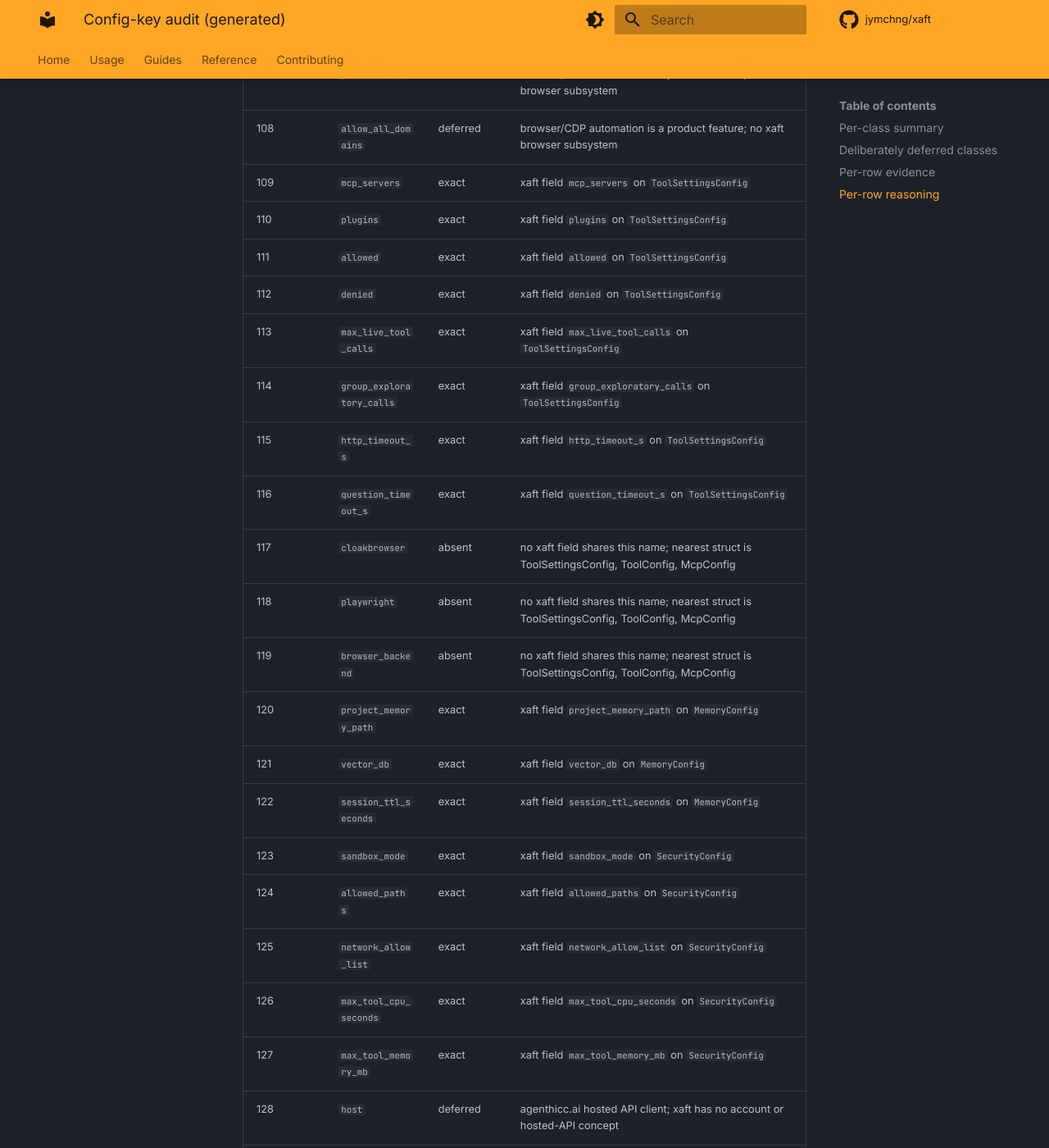
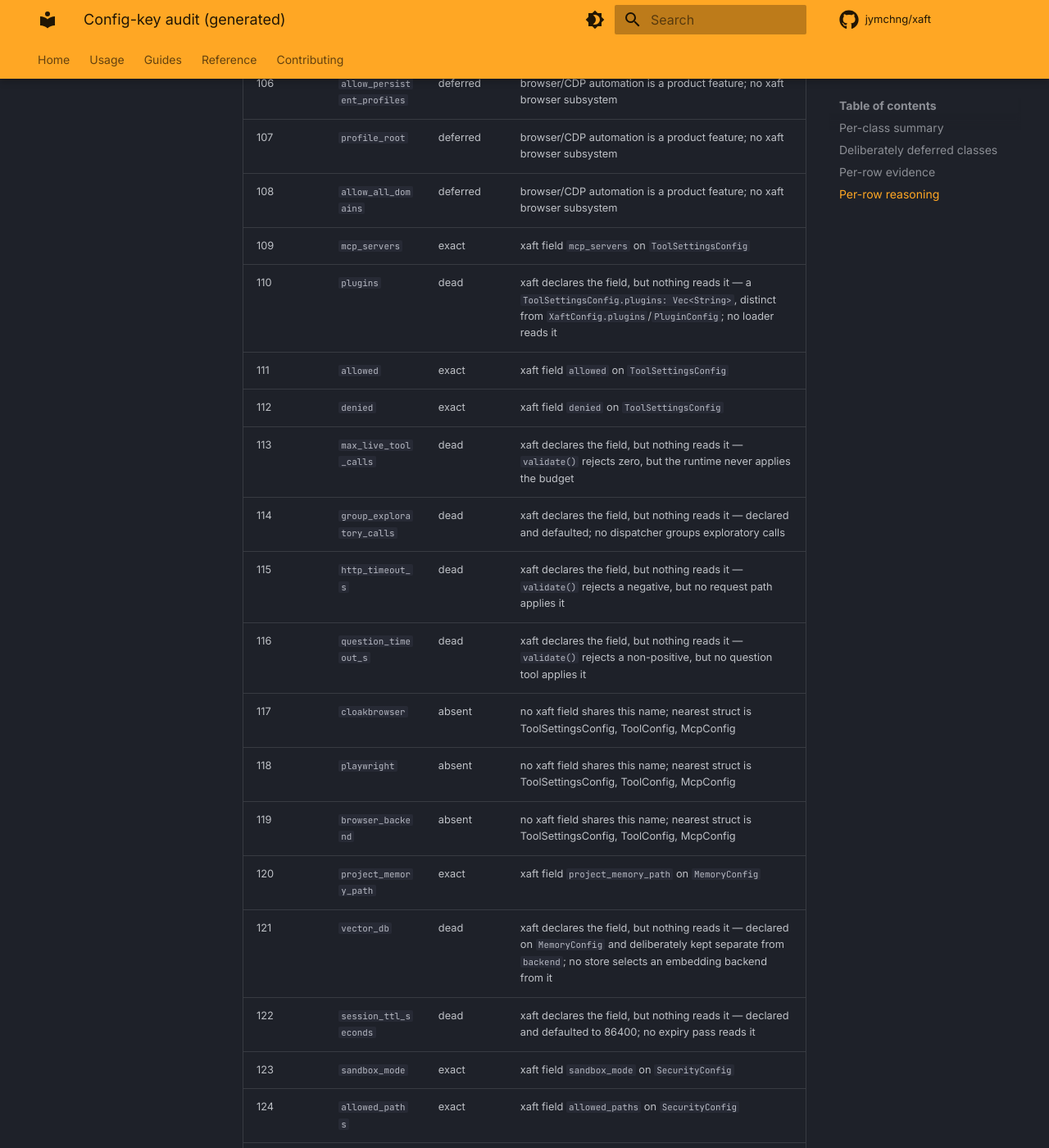
Before and after one commit to jymchng/xaft, an MkDocs documentation site: the page built from docs/config-key-audit.md, in a window 1280 px wide and 1400 px high, scrolled down 26121 px. Shown: the whole window at 82% size. Built offline with MkDocs 1.6.1 and Material for MkDocs 9.7.7, drawn with Linux system fonts in a browser that asks for light colours; comment, search, counter and statistics services are not loaded; some of the changed text lies outside the part shown.

Commit message:
fix(audit): classify the thirteen new config fields as dead, not exact
Commit e9939e3 added a wire field for thirteen agenthicc keys but left
`python3 scripts/config-key-audit.py --check` RED: it reported

  13 row(s) whose recorded status disagrees with the diff:
    row   48 authoring_max_generation_attempts  matrix=❌ diff=✅ (exact)
    ... (13 in total)

The audit scored all thirteen `exact`, which maps to ✅, against matrix
rows that are correctly ❌. That is not a matrix bug and not a test to
relax: `DEAD_FIELDS` is the script's own hand-verified list for exactly
this case — "a field that exists but that no code outside
crates/xaft-config reads", scored ❌ precisely so that a name match
alone cannot buy a ✅. e9939e3 added the fields without registering them.

Verified each of the thirteen is genuinely unread before classifying it,
by grepping the field PATH (`execution.profile`, `tools.plugins`,
`tui.verbose`, `tui.confirm_exits`, `memory.vector_db`, ...) across
crates/ and src/: every one returns zero hits outside
crates/xaft-config. The bare-word greps look alarming for `profile`
(51 hits) and `plugins` (29), but those are `config profiles` CLI names
and the unrelated `XaftConfig.plugins`/`PluginConfig` field; the new
`ToolSettingsConfig.plugins: Vec<String>` has no reader. Worth stating
because a bare-grep check would have reached the opposite conclusion.

`validate()` reads four of the thirteen (execution.profile, the two tool
timeouts, the live-call budget) and rejects bad values, which is real
behaviour and is not nothing — but reading a value to reject it is still
not consuming it, and the audit's verdict is about reachability, not
about whether the crate can spell the field.

Goal 51b81db0 owns wiring these to consumers. When it lands, delete
these DEAD_FIELDS entries and flip the rows; the comment says so.

`parity-row-reachability.py --check` exits 1 with 51 unreachable ✅
rows, measured identically at e9939e3^ — pre-existing, untouched here.

No parity row status changes. parity-matrix-stats.py, config-key-audit.py
and cli-row-ownership.py all --check exit 0; cargo test -p xaft-config
313 passed / 0 failed.

```diff
--- a/docs/config-key-audit.md
+++ b/docs/config-key-audit.md
@@ -160,8 +160,8 @@ reasons-without-outcomes nor drift to a fabricated verdict.
 | 45 | `max_parallel_tasks` | `ExecutionSettings` | exact | `ExecutionConfig` |
 | 46 | `agent_pool_size` | `ExecutionSettings` | exact | `ExecutionConfig` |
 | 47 | `max_agent_turns` | `ExecutionSettings` | exact | `ExecutionConfig` |
-| 48 | `authoring_max_generation_attempts` | `ExecutionSettings` | exact | `ExecutionConfig` |
-| 49 | `authoring_max_phase_turns` | `ExecutionSettings` | exact | `ExecutionConfig` |
+| 48 | `authoring_max_generation_attempts` | `ExecutionSettings` | dead | `ExecutionConfig` |
+| 49 | `authoring_max_phase_turns` | `ExecutionSettings` | dead | `ExecutionConfig` |
 | 50 | `max_output_tokens` | `ExecutionSettings` | exact | `ExecutionConfig` |
 | 51 | `turn_timeout_s` | `ExecutionSettings` | exact | `ExecutionConfig` |
 | 52 | `auto_compact` | `ExecutionSettings` | exact | `ExecutionConfig` |
@@ -172,7 +172,7 @@ reasons-without-outcomes nor drift to a fabricated verdict.
 | 57 | `transport_retry_base_delay_s` | `ExecutionSettings` | exact | `ExecutionConfig` |
 | 58 | `transport_retry_max_total_s` | `ExecutionSettings` | exact | `ExecutionConfig` |
 | 59 | `llm_sdk_max_retries` | `ExecutionSettings` | exact | `ExecutionConfig` |
-| 60 | `profile` | `ExecutionSettings` | exact | `ExecutionConfig` |
+| 60 | `profile` | `ExecutionSettings` | dead | `ExecutionConfig` |
 | 61 | `provider` | `ExecutionSettings` | exact | `AgentPreset` |
 | 62 | `model` | `ExecutionSettings` | exact | `AgentPreset,ProviderConfig` |
 | 63 | `api_key` | `ExecutionSettings` | exact | `ProviderConfig` |
@@ -186,7 +186,7 @@ reasons-without-outcomes nor drift to a fabricated verdict.
 | 71 | `temperature` | `ExecutionSettings` | exact | `AgentPreset,ProviderConfig` |
 | 72 | `top_p` | `ExecutionSettings` | exact | `AgentPreset,ProviderConfig` |
 | 73 | `max_completion_tokens` | `ExecutionSettings` | exact | `ProviderConfig` |
-| 74 | `provider_capabilities` | `ExecutionSettings` | exact | `ExecutionConfig` |
+| 74 | `provider_capabilities` | `ExecutionSettings` | dead | `ExecutionConfig` |
 | 75 | `_resolved_profile` | `ExecutionSettings` | absent | — |
 | 76 | `session_header` | `ExecutionSettings` | exact | `ProviderConfig` |
 | 77 | `irrecoverable_error_max_retries` | `ExecutionSettings` | exact | `ExecutionConfig` |
@@ -222,19 +222,19 @@ reasons-without-outcomes nor drift to a fabricated verdict.
 | 107 | `profile_root` | `PlaywrightSettings` | deferred | — |
 | 108 | `allow_all_domains` | `PlaywrightSettings` | deferred | — |
 | 109 | `mcp_servers` | `ToolSettings` | exact | `ToolSettingsConfig` |
-| 110 | `plugins` | `ToolSettings` | exact | `ToolSettingsConfig` |
+| 110 | `plugins` | `ToolSettings` | dead | `ToolSettingsConfig` |
 | 111 | `allowed` | `ToolSettings` | exact | `ToolSettingsConfig` |
 | 112 | `denied` | `ToolSettings` | exact | `ToolSettingsConfig` |
-| 113 | `max_live_tool_calls` | `ToolSettings` | exact | `ToolSettingsConfig` |
-| 114 | `group_exploratory_calls` | `ToolSettings` | exact | `ToolSettingsConfig` |
-| 115 | `http_timeout_s` | `ToolSettings` | exact | `ToolSettingsConfig` |
-| 116 | `question_timeout_s` | `ToolSettings` | exact | `ToolSettingsConfig` |
+| 113 | `max_live_tool_calls` | `ToolSettings` | dead | `ToolSettingsConfig` |
+| 114 | `group_exploratory_calls` | `ToolSettings` | dead | `ToolSettingsConfig` |
+| 115 | `http_timeout_s` | `ToolSettings` | dead | `ToolSettingsConfig` |
+| 116 | `question_timeout_s` | `ToolSettings` | dead | `ToolSettingsConfig` |
 | 117 | `cloakbrowser` | `ToolSettings` | absent | — |
 | 118 | `playwright` | `ToolSettings` | absent | — |
 | 119 | `browser_backend` | `ToolSettings` | absent | — |
 | 120 | `project_memory_path` | `MemorySettings` | exact | `MemoryConfig` |
-| 121 | `vector_db` | `MemorySettings` | exact | `MemoryConfig` |
-| 122 | `session_ttl_seconds` | `MemorySettings` | exact | `MemoryConfig` |
+| 121 | `vector_db` | `MemorySettings` | dead | `MemoryConfig` |
+| 122 | `session_ttl_seconds` | `MemorySettings` | dead | `MemoryConfig` |
 | 123 | `sandbox_mode` | `SecuritySettings` | exact | `SecurityConfig` |
 | 124 | `allowed_paths` | `SecuritySettings` | exact | `SecurityConfig` |
 | 125 | `network_allow_list` | `SecuritySettings` | exact | `SecurityConfig` |
@@ -252,8 +252,8 @@ reasons-without-outcomes nor drift to a fabricated verdict.
 | 137 | `trust_file` | `PluginSettings` | exact | `PluginConfig` |
 | 138 | `audit_file` | `PluginSettings` | exact | `PluginConfig` |
 | 139 | `strict_cli_shadow` | `PluginSettings` | exact | `PluginConfig` |
-| 140 | `verbose` | `BehaviourSettings` | exact | `TuiConfig` |
-| 141 | `confirm_exits` | `BehaviourSettings` | exact | `TuiConfig` |
+| 140 | `verbose` | `BehaviourSettings` | dead | `TuiConfig` |
+| 141 | `confirm_exits` | `BehaviourSettings` | dead | `TuiConfig` |
 | 142 | `resume_transcript_turns` | `BehaviourSettings` | exact | `TuiConfig` |
 | 143 | `enabled` | `LoopSettings` | deferred | `CompactionConfig,FileEditToolConfig,FileReadToolConfig,GrepToolConfig,McpClientConfig,McpServerConfig,MemoryConfig,ShellToolConfig,ToolConfig` |
 | 144 | `default_interval_s` | `LoopSettings` | deferred | — |
@@ -350,8 +350,8 @@ reasons-without-outcomes nor drift to a fabricated verdict.
 | 45 | `max_parallel_tasks` | exact | xaft field `max_parallel_tasks` on `ExecutionConfig` |
 | 46 | `agent_pool_size` | exact | xaft field `agent_pool_size` on `ExecutionConfig` |
 | 47 | `max_agent_turns` | exact | xaft field `max_agent_turns` on `ExecutionConfig` |
-| 48 | `authoring_max_generation_attempts` | exact | xaft field `authoring_max_generation_attempts` on `ExecutionConfig` |
-| 49 | `authoring_max_phase_turns` | exact | xaft field `authoring_max_phase_turns` on `ExecutionConfig` |
+| 48 | `authoring_max_generation_attempts` | dead | xaft declares the field, but nothing reads it — declared on `ExecutionConfig` and defaulted, but no authoring code reads it |
+| 49 | `authoring_max_phase_turns` | dead | xaft declares the field, but nothing reads it — declared on `ExecutionConfig` and defaulted, but no authoring code reads it |
 | 50 | `max_output_tokens` | exact | xaft field `max_output_tokens` on `ExecutionConfig` |
 | 51 | `turn_timeout_s` | exact | xaft field `turn_timeout_s` on `ExecutionConfig` |
 | 52 | `auto_compact` | exact | xaft field `auto_compact` on `ExecutionConfig` |
@@ -362,7 +362,7 @@ reasons-without-outcomes nor drift to a fabricated verdict.
 | 57 | `transport_retry_base_delay_s` | exact | xaft field `transport_retry_base_delay_s` on `ExecutionConfig` |
 | 58 | `transport_retry_max_total_s` | exact | xaft field `transport_retry_max_total_s` on `ExecutionConfig` |
 | 59 | `llm_sdk_max_retries` | exact | xaft field `llm_sdk_max_retries` on `ExecutionConfig` |
-| 60 | `profile` | exact | xaft field `profile` on `ExecutionConfig` |
+| 60 | `profile` | dead | xaft declares the field, but nothing reads it — `validate()` checks it names a real provider, but nothing acts on it; the provider is still chosen by the agent preset |
 | 61 | `provider` | exact | xaft field `provider` on `AgentPreset` |
 | 62 | `model` | exact | xaft field `model` on `AgentPreset, ProviderConfig` |
 | 63 | `api_key` | exact | xaft field `api_key` on `ProviderConfig` |
@@ -376,7 +376,7 @@ reasons-without-outcomes nor drift to a fabricated verdict.
 | 71 | `temperature` | exact | xaft field `temperature` on `AgentPreset, ProviderConfig` |
 | 72 | `top_p` | exact | xaft field `top_p` on `AgentPreset, ProviderConfig` |
 | 73 | `max_completion_tokens` | exact | xaft field `max_completion_tokens` on `ProviderConfig` |
-| 74 | `provider_capabilities` | exact | xaft field `provider_capabilities` on `ExecutionConfig` |
+| 74 | `provider_capabilities` | dead | xaft declares the field, but nothing reads it — declared on `ExecutionConfig` and round-tripped, but no provider client consults it |
 | 75 | `_resolved_profile` | absent | no xaft field shares this name; nearest struct is ExecutionConfig, ProviderConfig, CoreConfig, AgentPreset |
 | 76 | `session_header` | exact | xaft field `session_header` on `ProviderConfig` |
 | 77 | `irrecoverable_error_max_retries` | exact | xaft field `irrecoverable_error_max_retries` on `ExecutionConfig` |
@@ -412,19 +412,19 @@ reasons-without-outcomes nor drift to a fabricated verdict.
 | 107 | `profile_root` | deferred | browser/CDP automation is a product feature; no xaft browser subsystem |
 | 108 | `allow_all_domains` | deferred | browser/CDP automation is a product feature; no xaft browser subsystem |
 | 109 | `mcp_servers` | exact | xaft field `mcp_servers` on `ToolSettingsConfig` |
-| 110 | `plugins` | exact | xaft field `plugins` on `ToolSettingsConfig` |
+| 110 | `plugins` | dead | xaft declares the field, but nothing reads it — a `ToolSettingsConfig.plugins: Vec<String>`, distinct from `XaftConfig.plugins`/`PluginConfig`; no loader reads it |
 | 111 | `allowed` | exact | xaft field `allowed` on `ToolSettingsConfig` |
 | 112 | `denied` | exact | xaft field `denied` on `ToolSettingsConfig` |
-| 113 | `max_live_tool_calls` | exact | xaft field `max_live_tool_calls` on `ToolSettingsConfig` |
-| 114 | `group_exploratory_calls` | exact | xaft field `group_exploratory_calls` on `ToolSettingsConfig` |
-| 115 | `http_timeout_s` | exact | xaft field `http_timeout_s` on `ToolSettingsConfig` |
-| 116 | `question_timeout_s` | exact | xaft field `question_timeout_s` on `ToolSettingsConfig` |
+| 113 | `max_live_tool_calls` | dead | xaft declares the field, but nothing reads it — `validate()` rejects zero, but the runtime never applies the budget |
+| 114 | `group_exploratory_calls` | dead | xaft declares the field, but nothing reads it — declared and defaulted; no dispatcher groups exploratory calls |
+| 115 | `http_timeout_s` | dead | xaft declares the field, but nothing reads it — `validate()` rejects a negative, but no request path applies it |
+| 116 | `question_timeout_s` | dead | xaft declares the field, but nothing reads it — `validate()` rejects a non-positive, but no question tool applies it |
 | 117 | `cloakbrowser` | absent | no xaft field shares this name; nearest struct is ToolSettingsConfig, ToolConfig, McpConfig |
 | 118 | `playwright` | absent | no xaft field shares this name; nearest struct is ToolSettingsConfig, ToolConfig, McpConfig |
 | 119 | `browser_backend` | absent | no xaft field shares this name; nearest struct is ToolSettingsConfig, ToolConfig, McpConfig |
 | 120 | `project_memory_path` | exact | xaft field `project_memory_path` on `MemoryConfig` |
-| 121 | `vector_db` | exact | xaft field `vector_db` on `MemoryConfig` |
-| 122 | `session_ttl_seconds` | exact | xaft field `session_ttl_seconds` on `MemoryConfig` |
+| 121 | `vector_db` | dead | xaft declares the field, but nothing reads it — declared on `MemoryConfig` and deliberately kept separate from `backend`; no store selects an embedding backend from it |
+| 122 | `session_ttl_seconds` | dead | xaft declares the field, but nothing reads it — declared and defaulted to 86400; no expiry pass reads it |
 | 123 | `sandbox_mode` | exact | xaft field `sandbox_mode` on `SecurityConfig` |
 | 124 | `allowed_paths` | exact | xaft field `allowed_paths` on `SecurityConfig` |
 | 125 | `network_allow_list` | exact | xaft field `network_allow_list` on `SecurityConfig` |
@@ -442,8 +442,8 @@ reasons-without-outcomes nor drift to a fabricated verdict.
 | 137 | `trust_file` | exact | xaft field `trust_file` on `PluginConfig` |
 | 138 | `audit_file` | exact | xaft field `audit_file` on `PluginConfig` |
 | 139 | `strict_cli_shadow` | exact | xaft field `strict_cli_shadow` on `PluginConfig` |
-| 140 | `verbose` | exact | xaft field `verbose` on `TuiConfig` |
-| 141 | `confirm_exits` | exact | xaft field `confirm_exits` on `TuiConfig` |
+| 140 | `verbose` | dead | xaft declares the field, but nothing reads it — declared on `TuiConfig` and defaulted false; no render path consults it |
+| 141 | `confirm_exits` | dead | xaft declares the field, but nothing reads it — declared on `TuiConfig` and defaulted true; no exit path consults it |
 | 142 | `resume_transcript_turns` | exact | xaft field `resume_transcript_turns` on `TuiConfig` |
 | 143 | `enabled` | deferred | autonomous loop runner is a product feature; xaft has no loop engine |
 | 144 | `default_interval_s` | deferred | autonomous loop runner is a product feature; xaft has no loop engine |
```
Also changed, not shown: other parts of docs/config-key-audit.md (+5 -5 lines), 1 other file.
